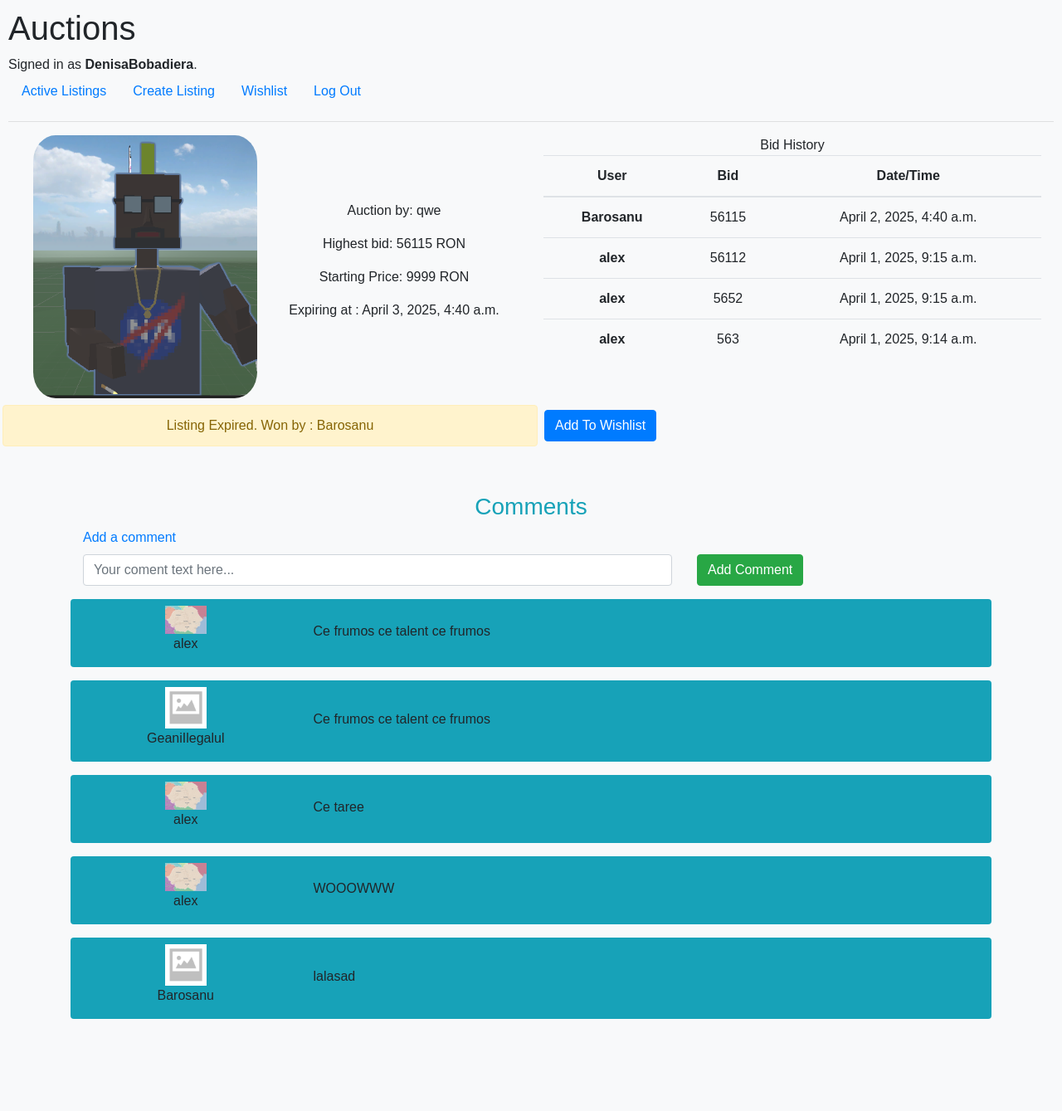
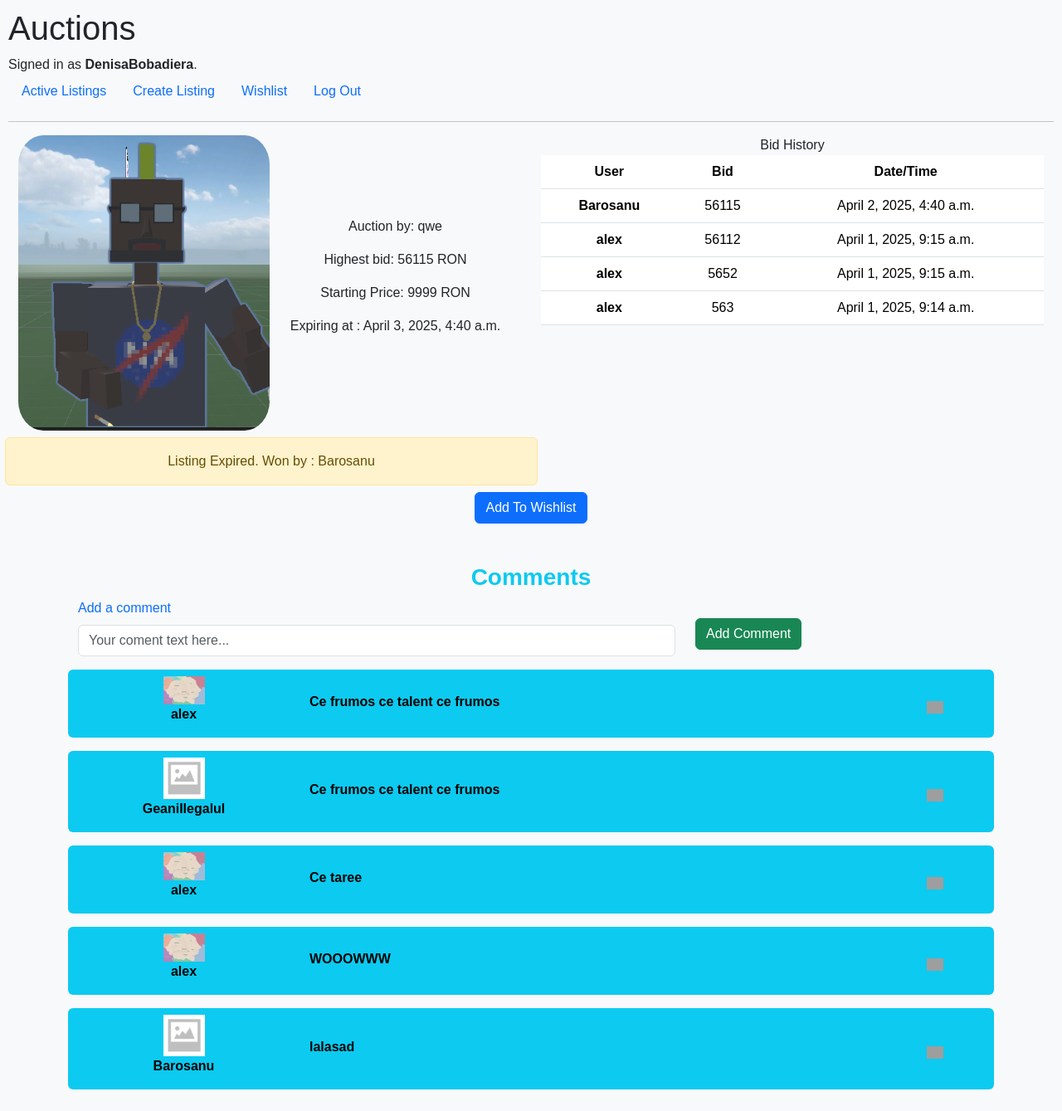
Before and after one commit to alexandrei5027/cs50-auction.github.io, a Django app: page /see_auction/8 in a window 1280 px wide. Shown: the whole page at 83% size. Before the commit the page ends 1228 px from the top, so only its background shows below. Run offline with Django 3.2, Linux system fonts and the light colour scheme; a user stored in the database is signed in; data comes from the database, SQL or seed files in the repository; both versions use the stored data as it was after the commit; some libraries are stand-ins or nearby versions; some web fonts are replaced; grey boxes are pictures that could not be loaded.

Commit message:
Switched to bootstrap 5.3 (did not know I was on 4.3.3), added frontend for editing / deleting comments

```diff
--- a/auctions/templates/auctions/layout.html
+++ b/auctions/templates/auctions/layout.html
@@ -9,7 +9,8 @@
 
 
         <title>{% block title %}Auctions{% endblock %}</title>
-        <link rel="stylesheet" href="https://stackpath.bootstrapcdn.com/bootstrap/4.4.1/css/bootstrap.min.css" integrity="sha384-Vkoo8x4CGsO3+Hhxv8T/Q5PaXtkKtu6ug5TOeNV6gBiFeWPGFN9MuhOf23Q9Ifjh" crossorigin="anonymous">
+        <link href="https://cdn.jsdelivr.net/npm/bootstrap@5.3.3/dist/css/bootstrap.min.css" rel="stylesheet" integrity="sha384-QWTKZyjpPEjISv5WaRU9OFeRpok6YctnYmDr5pNlyT2bRjXh0JMhjY6hW+ALEwIH" crossorigin="anonymous">
+<script src="https://cdn.jsdelivr.net/npm/bootstrap@5.3.3/dist/js/bootstrap.bundle.min.js" integrity="sha384-YvpcrYf0tY3lHB60NNkmXc5s9fDVZLESaAA55NDzOxhy9GkcIdslK1eN7N6jIeHz" crossorigin="anonymous"></script>
         <link href="{% static 'auctions/styles.css' %}" rel="stylesheet">
     </head>
     <body class="bg-light" style="font-family: 'Winky Sans', sans-serif;
--- a/auctions/templates/auctions/see_auction.html
+++ b/auctions/templates/auctions/see_auction.html
@@ -100,7 +100,7 @@ Auction from {{ data.user_posted }}
 
         </form>
     </div>
-    <div class="comment-section text-black fw-bold">
+    <div class="comment-section text-black fw-bold mt-3">
 
         {% for comment in comments %}
         <div class="row align-items-center comment rounded bg-info pt-2 mb-3">
@@ -108,8 +108,18 @@ Auction from {{ data.user_posted }}
             <img src="{% if comment.profile_pic.url != None %} {{comment.profile_pic.url}} {% else %} {% static 'auctions/no_image.png'  %} {% endif %}" width="50px">
             <p class="text-wrap">{{comment.user}}</p>
         </div>
-        <div class="col-9 text-left mt-1">
+        <div class="col-8 text-left mt-1">
             <p>{{comment.comment}}</p>
+        </div>
+      <!-- Example single danger button -->
+        <div class="btn-group col-1">
+            <a type="button" data-bs-toggle="dropdown" aria-expanded="false" href="#">
+            <img src="{% static 'auctions/kebab.png' %}" style="max-height: 15px;">
+            </a>
+            <ul class="dropdown-menu">
+            <li><a class="dropdown-item" href="#">Edit</a></li>
+            <li><a class="dropdown-item" href="#">Delete</a></li>
+            </ul>
         </div>
 
              </div>
```
Also changed, not shown: db.sqlite3.
